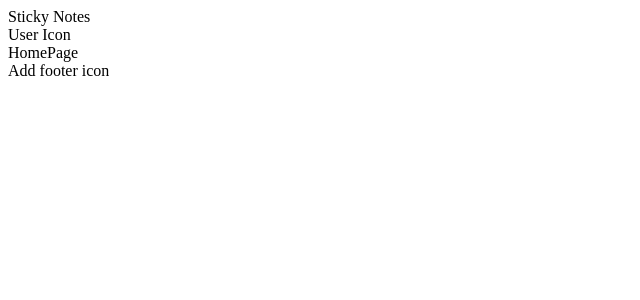
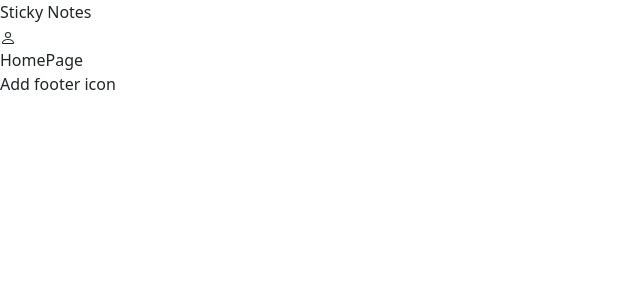
Before and after one commit to Hack-Weekly/fire-kangaroo-sticky-notes, a React (Create React App) app in the folder client/: page / in a window 1280 px wide. Shown: the top 300 px of the page, without its empty margins (0-640 px from the left). Built offline with nearby package versions, Linux system fonts and the light colour scheme.

Commit message:
Install boostrap dependencies and fix Header

```diff
--- a/client/package.json
+++ b/client/package.json
@@ -7,8 +7,10 @@
     "@testing-library/react": "^13.4.0",
     "@testing-library/user-event": "^13.5.0",
     "babel-polyfill": "^6.26.0",
+    "bootstrap": "^5.3.0",
     "draft-js": "^0.11.7",
     "react": "^18.2.0",
+    "react-bootstrap-icons": "^1.10.3",
     "react-dom": "^18.2.0",
     "react-router-dom": "^6.14.2",
     "react-scripts": "5.0.1",
--- a/client/src/App.jsx
+++ b/client/src/App.jsx
@@ -1,11 +1,13 @@
 import './App.css';
 
 import HomePage from "./pages/HomePage";
-import StickyNoteEdit from "./pages/StickyNoteEdit"
+import Header from "./components/Header";
+import Login from "./pages/Login";
 
 function App() {
     return (
         <div className="App" >
+            <Header />
             <HomePage />
         </div>
     );
--- a/client/src/components/Header.jsx
+++ b/client/src/components/Header.jsx
@@ -1,6 +1,5 @@
 import React, { useState } from 'react'
-//use react-icons for User Icon?
-
+import { Person } from 'react-bootstrap-icons';
 
 function Header() {
   const [open, setOpen] = useState(false)
@@ -8,7 +7,7 @@ function Header() {
   return (
     <div>
       <div>Sticky Notes</div>
-      <div onClick={() => setOpen(!open)}>User Icon </div>
+      <div onClick={() => setOpen(!open)}><Person /></div>
       {
         open && <div>
           <ul>
--- a/client/src/index.js
+++ b/client/src/index.js
@@ -2,7 +2,7 @@ import React from 'react';
 import ReactDOM from 'react-dom/client';
 import './index.css';
 import App from './App';
-
+import 'bootstrap/dist/css/bootstrap.css';
 
 const root = ReactDOM.createRoot(document.getElementById('root'));
 root.render(
--- a/client/src/pages/HomePage.jsx
+++ b/client/src/pages/HomePage.jsx
@@ -1,11 +1,9 @@
 import React from 'react'
-import Header from "../components/Header";
 import Footer from "../components/Footer";
 
 function HomePage() {
   return (
     <>
-      <Header />
       <div>HomePage</div>
       <Footer />
     </>
--- a/client/src/pages/StickyNoteEdit.jsx
+++ b/client/src/pages/StickyNoteEdit.jsx
@@ -1,11 +1,9 @@
 import React from 'react'
-import Header from '../components/Header'
 import '../App.css'
 
 function StickyNoteEdit() {
   return (
     <>
-      <Header />
       <section className='edit-section'>
         <div className='nav-buttons'></div>
           <section>
```
Also changed, not shown: 1 other file (tests, documents, lock files or other folders).
